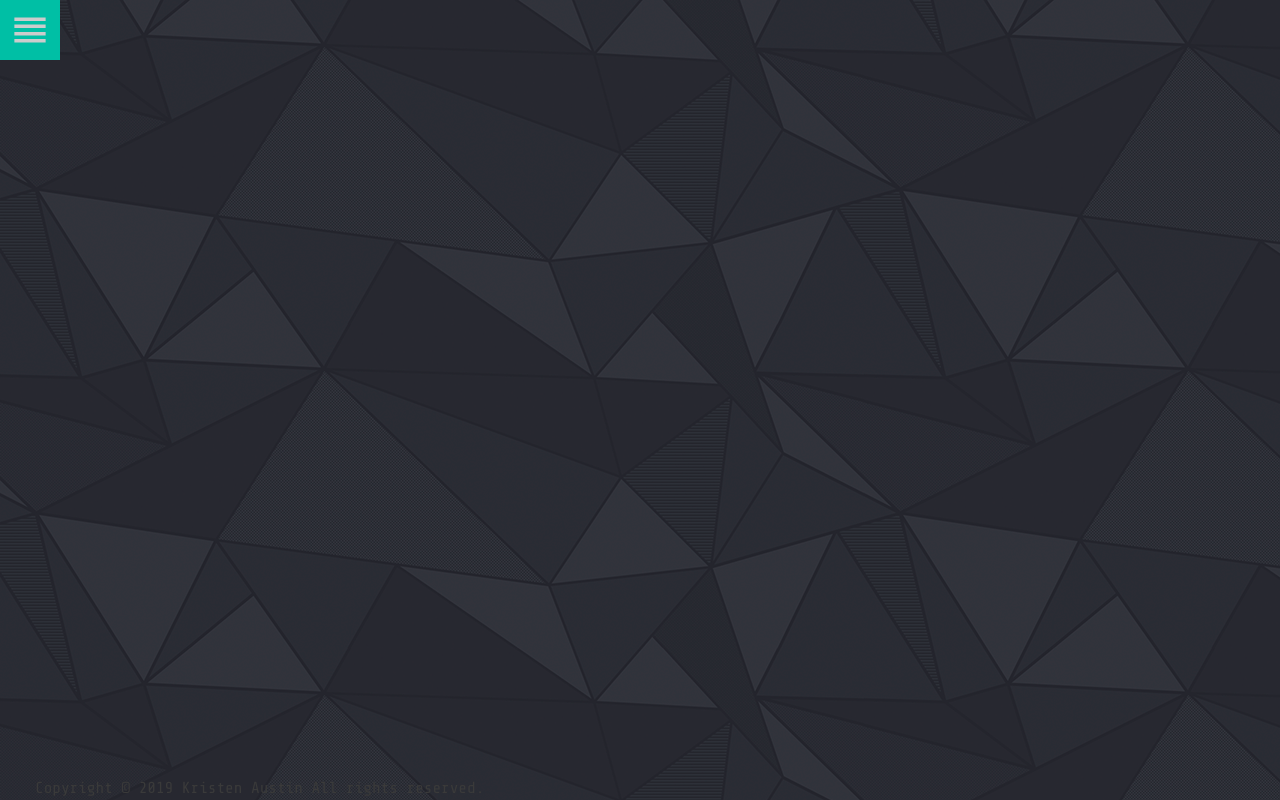
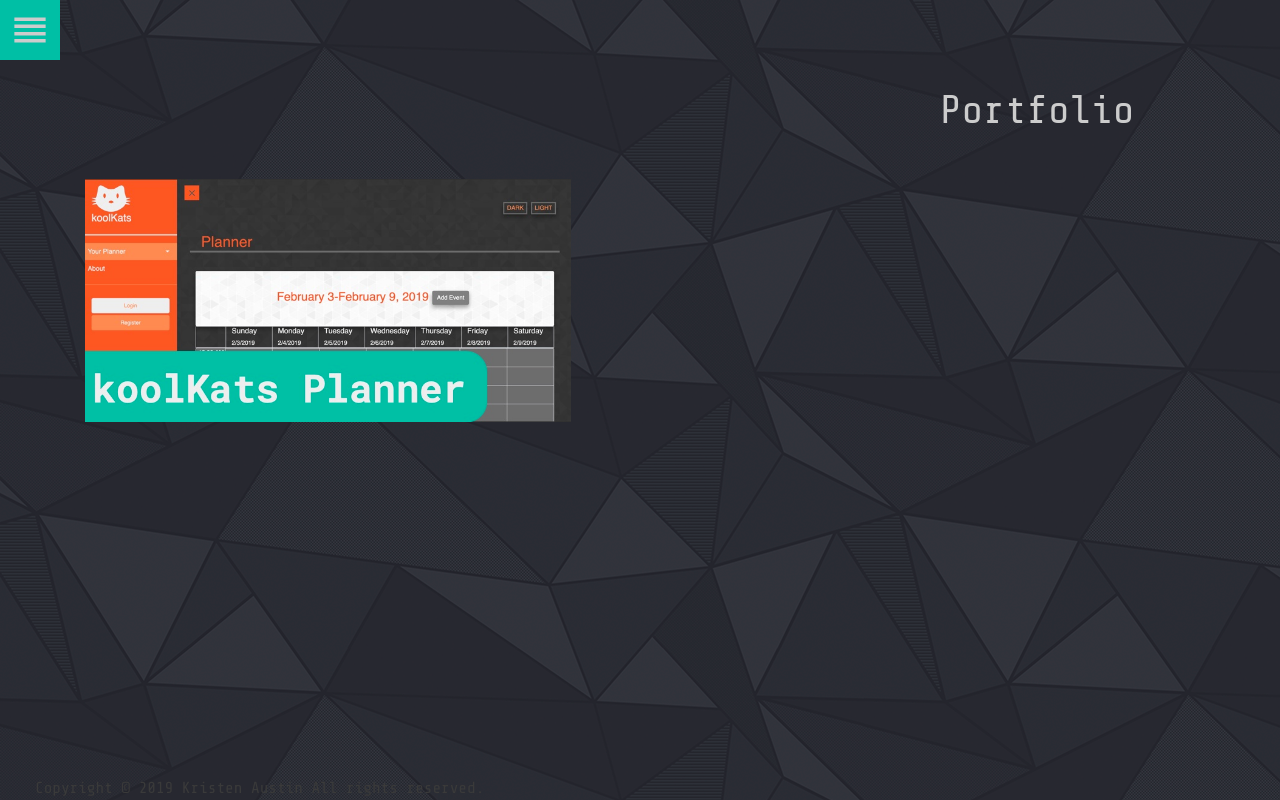
Before and after one commit to knaustin/jittyCodes, a plain HTML site: page public/port.html in a window 1280 px wide. Drawn offline with nearby package versions, Linux system fonts and the light colour scheme.

Commit message:
updated portfolio with static portfolio object

```diff
--- a/public/assets/css/style.css
+++ b/public/assets/css/style.css
@@ -124,3 +124,12 @@ body {
 #jittyIcon {
     padding: 0;
 }
+
+.portImg {
+    width: 90%;
+}
+
+.headerText1 {
+    color: #cccccc;
+    margin-bottom: 20px;
+}
--- a/public/port.html
+++ b/public/port.html
@@ -58,7 +58,20 @@
 
     <!-- Page Content -->
     <div id="main">
-
+        <div class="container">
+            <div class="row">
+                <div class="col-9"></div>
+                <div class="col-3"><h1 class="headerText1">Portfolio</h1></div>
+            </div>
+        </div>
+        <br>
+        <div class="container">
+        <div class="row">
+            <div class="col-6">
+                <img src="assets/images/koolKatsPortfolio.jpg" class="portImg">
+            </div>
+        </div>
+        </div>
 
 
 
```
Also changed, not shown: public/assets/images/koolKatsPortfolio.jpg (added), 1 other file.
